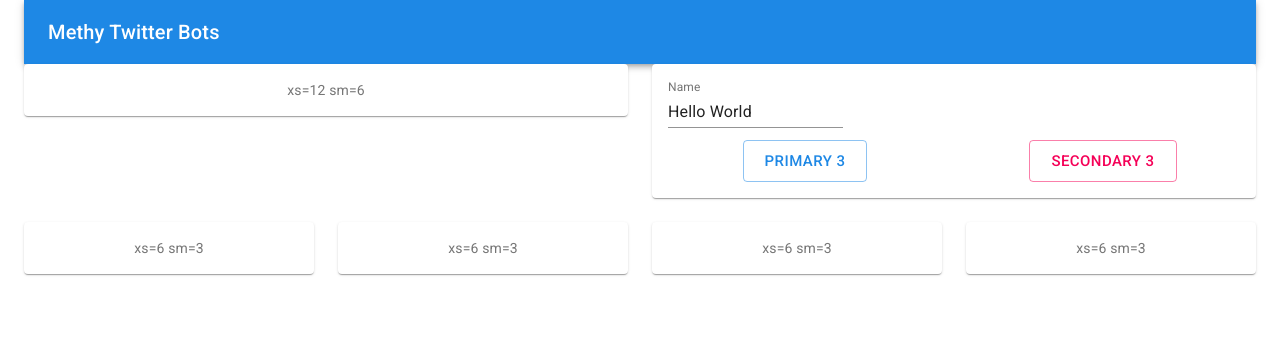
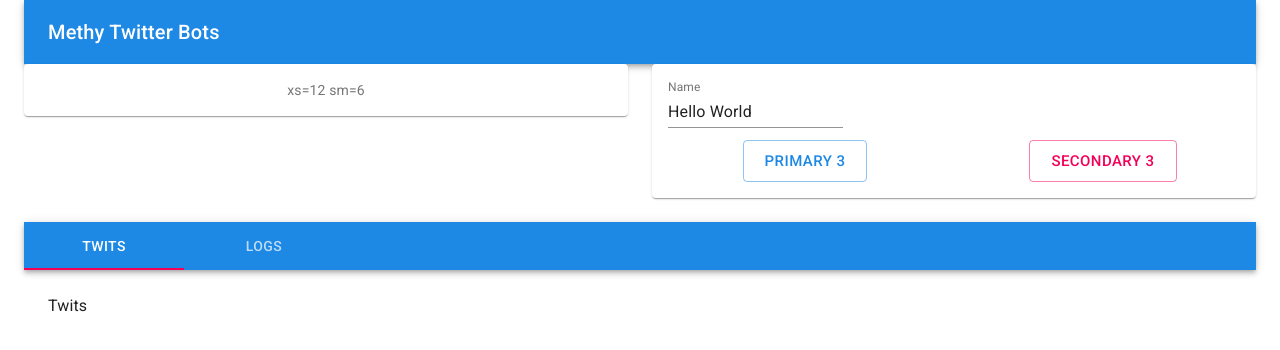
Before and after one commit to ugle-dev/mety_twit, a React (Create React App) app: page /bot in a window 1280 px wide. Shown: the top 350 px of the page. Built offline with nearby package versions, Linux system fonts and the light colour scheme.

Commit message:
Bot Details :: skeleton upgrade

```diff
--- a/src/components/wrappers/bot.js
+++ b/src/components/wrappers/bot.js
@@ -3,6 +3,11 @@
 import Paper from '@material-ui/core/Paper';
 import Grid from '@material-ui/core/Grid';
 import { TextField , Button} from '@material-ui/core';
+import AppBar from '@material-ui/core/AppBar';
+import Tabs from '@material-ui/core/Tabs';
+import Tab from '@material-ui/core/Tab';
+import Box from '@material-ui/core/Box';
+import Typography from '@material-ui/core/Typography';
 
 const useStyles = makeStyles((theme) => ({
   root: {
@@ -15,8 +20,39 @@
   },
 }));
 
+function TabPanel(props) {
+    const { children, value, index, ...other } = props;
+
+    return (
+      <Typography
+        component="div"
+        role="tabpanel"
+        hidden={value !== index}
+        aria-labelledby={`simple-tab-${index}`}
+        {...other}
+      >
+        {value === index && <Box p={3}>{children}</Box>}
+      </Typography>
+    );
+}
+
+function a11yProps(index) {
+    return {
+      id: `simple-tab-${index}`,
+      'aria-controls': `simple-tabpanel-${index}`,
+    };
+}
+
 export default function BotContainer() {
   const classes = useStyles();
+
+  const states = {
+      value: 0
+  }
+
+  const handleChange = (event, newValue) => {
+    states.value = newValue;
+  };
 
   return (
     <div className={classes.root}>
@@ -50,17 +86,19 @@
 
           </Paper>
         </Grid>
-        <Grid item xs={6} sm={3}>
-          <Paper className={classes.paper}>xs=6 sm=3</Paper>
-        </Grid>
-        <Grid item xs={6} sm={3}>
-          <Paper className={classes.paper}>xs=6 sm=3</Paper>
-        </Grid>
-        <Grid item xs={6} sm={3}>
-          <Paper className={classes.paper}>xs=6 sm=3</Paper>
-        </Grid>
-        <Grid item xs={6} sm={3}>
-          <Paper className={classes.paper}>xs=6 sm=3</Paper>
+        <Grid item xs={12} >
+            <AppBar position="static">
+                <Tabs aria-label="simple tabs example" onChange={handleChange} value={states.value} >
+                    <Tab label="Twits"   {...a11yProps(0)}/>
+                    <Tab label="Logs"  {...a11yProps(1)}/>
+                </Tabs>
+            </AppBar>
+            <TabPanel value={states.value}  index={0}>
+                Twits
+            </TabPanel>
+            <TabPanel value={states.value} index={1}>
+                Logs
+            </TabPanel>
         </Grid>
       </Grid>
     </div>
```
